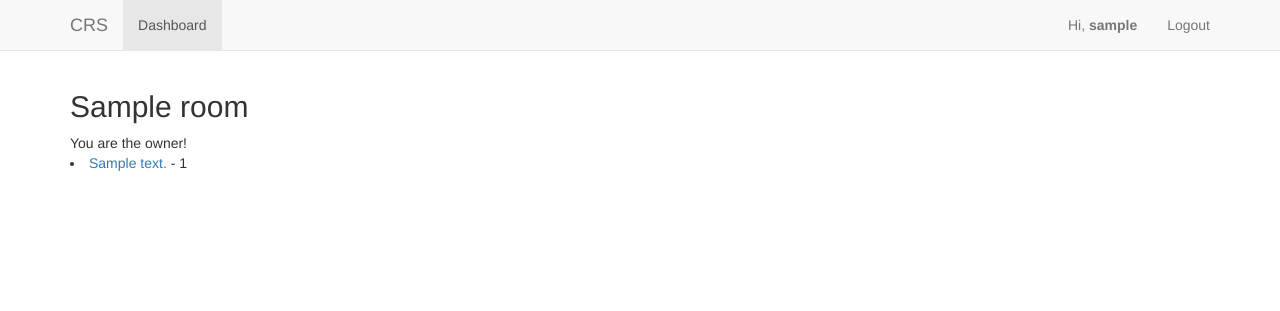
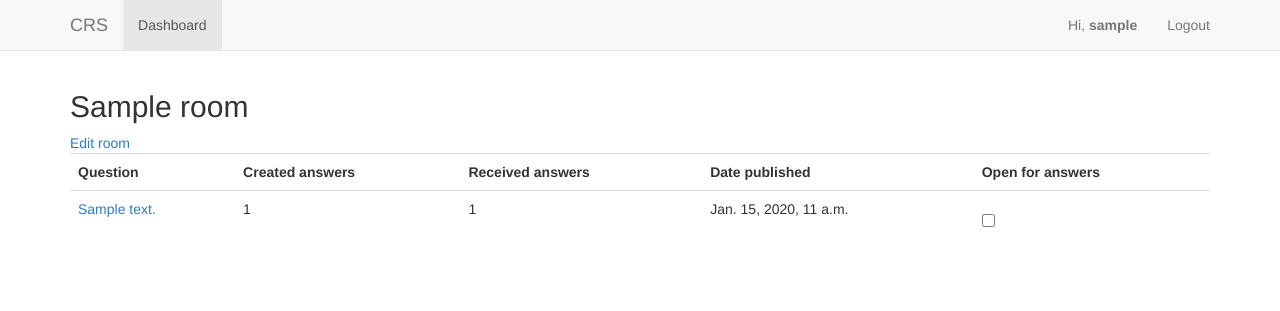
Before and after one commit to jonastonny/crs, a Django app: page /vote/room/1/ in a window 1280 px wide. Shown: the top 311 px of the page. Run offline with Django 3.2, Linux system fonts and the light colour scheme; a user stored in the database is signed in; tables that the repository leaves empty hold one stand-in row (values such as "Sample post"); some libraries are stand-ins or nearby versions.

Commit message:
Table in room page

```diff
--- a/dashboard/templates/dashboard/dashboard.html
+++ b/dashboard/templates/dashboard/dashboard.html
@@ -7,7 +7,7 @@
         <h1>Dashboard</h1>
         <p><a href="{% url 'room_create' %}">Create new room</a></p>
         <hr>
-        <h3>Rooms I'm subscriped to</h3>
+        <h3>Rooms I'm subscribed to</h3>
         {% for subscribed in user.subscription_set.all %}
             <p><a href="{% url 'room_detail' subscribed.room.id %}">{{ subscribed.room.title }}</a> <span class="glyphicon glyphicon-remove" aria-hidden="true" id="unsubscribe" data-url="{% url 'room_detail' subscribed.room.id %}" ></span></p>
         {% endfor %}
--- a/vote/models.py
+++ b/vote/models.py
@@ -25,6 +25,7 @@ class Question(models.Model):
     question_text = models.CharField(max_length=1000)
     date_time = models.DateTimeField(auto_now_add=True)
     pub_date = models.DateTimeField('date published')
+    is_open = models.BooleanField(default=False)
 
     def number_of_possible_answers(self):
         return self.answer_set.count()
--- a/vote/templates/vote/room_detail.html
+++ b/vote/templates/vote/room_detail.html
@@ -6,12 +6,37 @@
     <div class="container">
         <h2>{{ room.title }}</h2>
         {% if room|room_is_owned_by_user:user %}
-            You are the owner!
+            <a href="#">Edit room</a>
         {% endif %}
 
+        <div class="table-responsive">
+        <table class="table table-hover">
+        <tr>
+            <th>Question</th>
+            <th>Created answers</th>
+            <th>Received answers</th>
+            <th>Date published</th>
+            <th>Open for answers</th>
+        </tr>
+
         {% for question in room.question_set.all %}
-            <li><a href="{% url 'question_detail' room.id question.id %}">{{ question.question_text }}</a> - {{ question.number_of_possible_answers }}</li>
+            <tr>
+                <td><a href="{% url 'question_detail' room.id question.id %}">{{ question.question_text }}</a></td>
+                <td>{{ question.number_of_possible_answers }}</td>
+                <td>{{ question.total_responses }}</td>
+                <td>{{ question.pub_date }}</td>
+                <td>
+                    <div class="checkbox">
+                    <label class="checkbox-inline">
+                        <input type="checkbox">
+                    </label>
+                    </div>
+                </td>
+            </tr>
         {% endfor %}
+
+        </table>
+        </div>
 
     </div>
 {% endblock %}
--- a/vote/templatetags/vote_extras.py
+++ b/vote/templatetags/vote_extras.py
@@ -4,4 +4,4 @@ register = template.Library()
 
 @register.filter
 def room_is_owned_by_user(room, user):
-    return int(room.id) == int(user.id)
+    return int(room.owner_id) == int(user.id)
```
Also changed, not shown: vote/migrations/0004_question_is_open.py (added).
